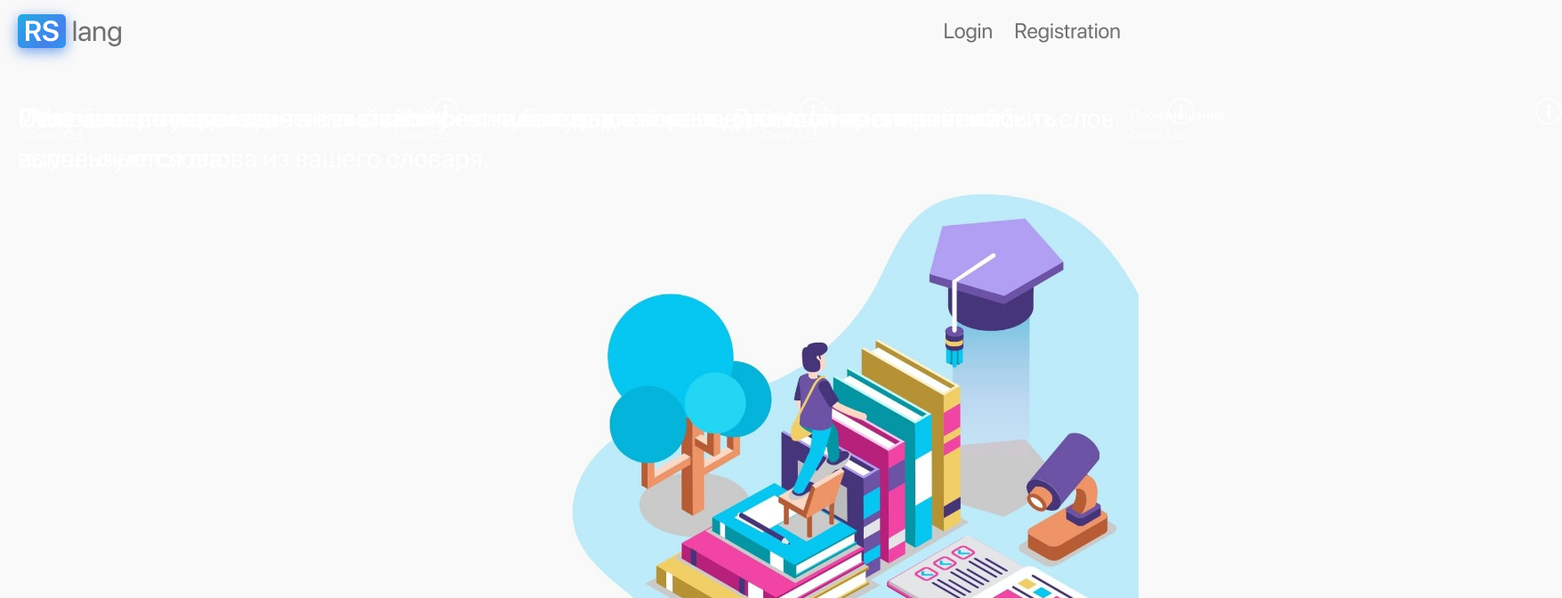
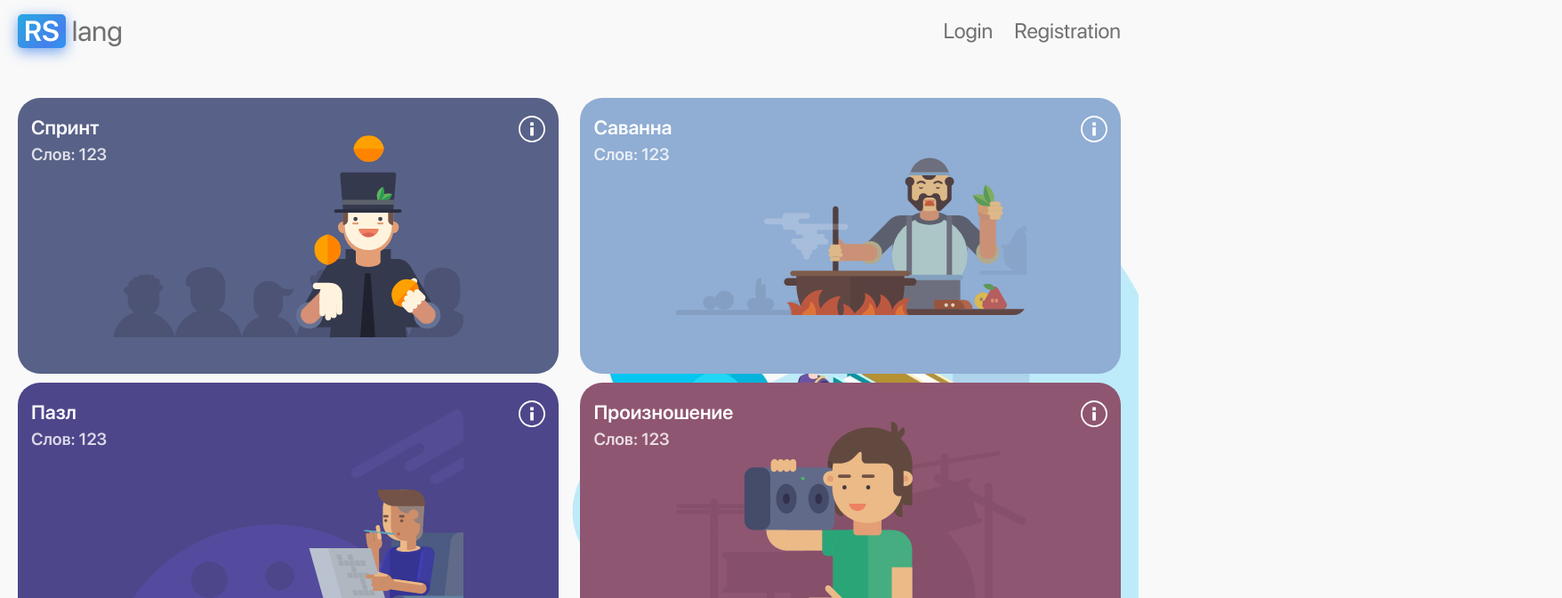
Before and after one commit to emalyuk/rslang, a React (Create React App) app: page /game in a window 1280 px wide. Shown: the top 672 px of the page at 89% size, 1756 px wide, since content can reach past the window. Built offline with nearby package versions, Linux system fonts and the light colour scheme.

Commit message:
refactor/update-styles-for-game-card

```diff
--- a/src/pages/game/gameCard/GameCard.scss
+++ b/src/pages/game/gameCard/GameCard.scss
@@ -1,41 +1,48 @@
 .gamecard-wrapper {
+  width: 49%;
+  display: flex;
+  padding: 10px 0;
+  margin-bottom: 10px;
   cursor: pointer;
+  background-size: 65%;
+  background-repeat: no-repeat;
+  background-position: center;
+  border-radius: 25px;
 
-  .gamecard-bg-image {
-    height: 100%;
-    width: 100%;
-    position: absolute;
-    background-position: 100% 100%;
-    background-size: 80%;
-    background-repeat: no-repeat;
+  &[data-id='0'] {
+    background-color: rgb(88, 97, 135);
+    background-image: url('../../../assets/images/game/leo-sprint.svg');
   }
 
-  .gamecard-bg-color {
-    position: absolute;
-    height: 100%;
+  &[data-id='1'] {
+    background-color: rgb(144, 173, 211);
+    background-image: url('../../../assets/images/game/savanna.svg');
   }
 
-  &[data-id='0'] {
-    .gamecard-bg-image {
-      background-image: url('../../../assets/images/game/leo-sprint.svg');
-    }
+  &[data-id='2'] {
+    background-color: rgb(77, 70, 138);
+    background-image: url('../../../assets/images/game/english-puzzle.svg');
 
-    .gamecard-bg-color {
-      background-color: rgb(88, 97, 135);
+    .description {
+      top: 50%;
     }
   }
 
-  .gamecard-bg-wrapper {
-    height: 100%;
+  &[data-id='3'] {
+    background-color: rgb(143, 86, 113);
+    background-image: url('../../../assets/images/game/speak-it.svg');
+
+    .description {
+      width: 49%;
+      top: 50%;
+    }
   }
 
   .gamecard-text {
-    position: absolute;
-    top: 0;
-    padding: 10px 0 0 10px;
+    margin: 10px 0 0 15px;
 
     .gamecard-name {
-      font-size: 15px;
+      font-size: 22px;
       font-weight: 600;
       font-style: normal;
       font-stretch: normal;
@@ -47,7 +54,7 @@
 
     .gamecard-words {
       opacity: .8;
-      font-size: 14px;
+      font-size: 19px;
       font-weight: 600;
       font-style: normal;
       font-stretch: normal;
@@ -59,16 +66,13 @@
   }
 
   .woah {
-    position: absolute;
-    width: 40%;
-    top: 0;
-    display: flex;
-    justify-content: flex-end;
+    margin: 10px 15px 0 0;
+    margin-left: auto;
+    z-index: 2;
 
     .woah-icon {
       height: 30px;
       width: 30px;
-      padding: 10px 10px 0 0;
       background-repeat: no-repeat;
       background-image: url('../../../assets/images/game/woah.svg');
       cursor: pointer;
@@ -78,7 +82,49 @@
   .description {
     position: absolute;
     top: 0;
+    width: 49%;
+    height: 250px;
+    box-sizing: border-box;
     font-size: 30px;
     color: white;
+    opacity: 0;
+    transition: transform .2s ease;
+
+    &.up {
+      transform: translateY(-100%);
+    }
+
+    &.down {
+      transform: translateY(0);
+      opacity: 1;
+    }
+
+    &.hide {
+      display: none;
+    }
+
+    .description-text {
+      width: 100%;
+      height: 100%;
+      padding: 15px 45px 0 40px;
+      border-radius: 25px;
+      overflow: hidden;
+
+      &[data-id='0'] {
+        background-color: #586187;
+      }
+
+      &[data-id='1'] {
+        background-color: rgb(144, 173, 211);
+      }
+
+      &[data-id='2'] {
+        background-color: rgb(77, 70, 138);
+      }
+
+      &[data-id='3'] {
+        background-color: rgb(143, 86, 113);
+      }
+    }
   }
 }
```
